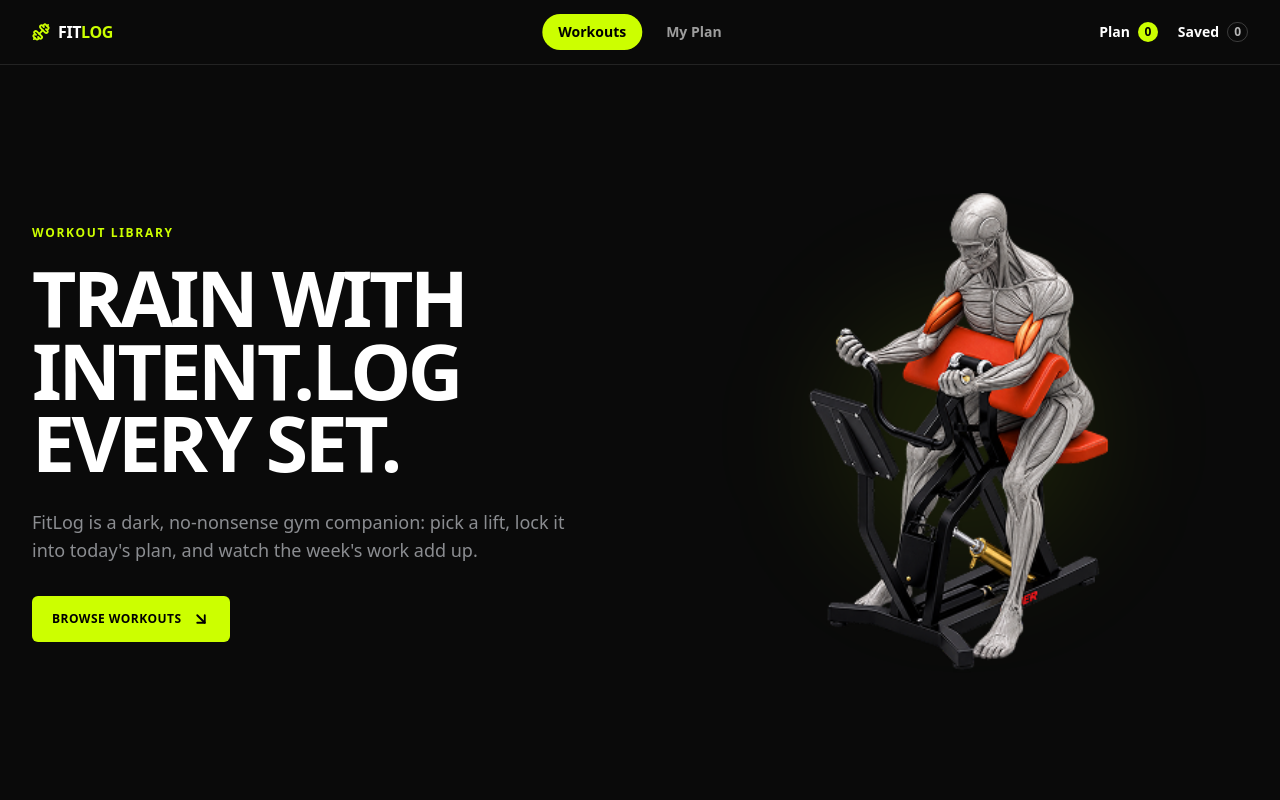
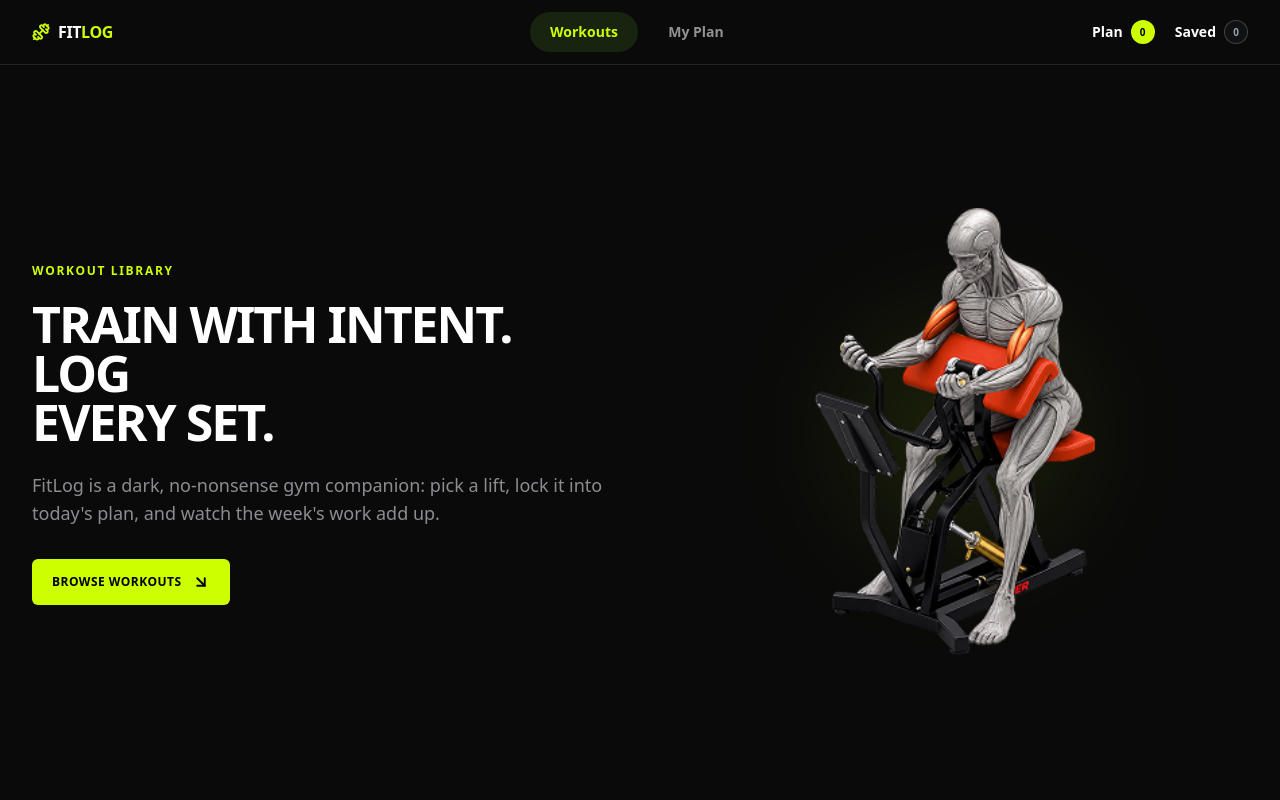
Before and after one commit to abusayamdev/assi-6-FitLog, a Next.js app: page / in a window 1280 px wide. Shown: the top 800 px of the page. Built offline with nearby package versions, Linux system fonts and the light colour scheme; no server answers.

Commit message:
all code ok

```diff
--- a/src/app/globals.css
+++ b/src/app/globals.css
@@ -21,7 +21,7 @@ body {
 /* Main container */
 .fitlog-container {
   width: 100%;
-  max-width: 1280px;
+  max-width: 1440px;
   margin-inline: auto;
   padding-inline: 24px;
 }
--- a/src/components/Hero.tsx
+++ b/src/components/Hero.tsx
@@ -6,9 +6,9 @@ export default function Hero() {
     return (
         <section className="border-b border-white/10 bg-[#0a0a0a]">
             <div className="fitlog-container">
-                <div className="grid min-h-[calc(100vh-64px)] items-center gap-10 py-12 md:gap-14 md:py-16 lg:grid-cols-2 lg:gap-20 lg:py-20">
+                <div className="grid min-h-[calc(100vh-64px)] items-center gap-10 py-12 md:gap-12 md:py-14 lg:grid-cols-2 lg:gap-16 lg:py-16">
 
-                    {/* Left Content */}
+                    {/* Left content */}
                     <div className="max-w-2xl">
 
                         {/* Eyebrow */}
@@ -16,18 +16,18 @@ export default function Hero() {
                             WORKOUT LIBRARY
                         </p>
 
-                        {/* Heading */}
-                        <h1 className="fitlog-heading mt-5">
-                            TRAIN WITH INTENT.LOG
+                        {/* Main heading */}
+                        <h1 className="mt-5 max-w-[680px] text-[48px] font-extrabold uppercase leading-[0.98] tracking-[-0.04em] text-white sm:text-[16px] md:text-[50px] lg:text-[50px]">
+                            TRAIN WITH INTENT. LOG
                             <br />
-                             EVERY SET.
+                            EVERY SET.
                         </h1>
 
                         {/* Description */}
-                        <p className="mt-7 max-w-xl text-base leading-7 text-[var(--fitlog-muted)] md:text-lg">
+                        <p className="mt-6 max-w-[620px] text-base leading-7 text-[var(--fitlog-muted)] md:text-lg">
                             FitLog is a dark, no-nonsense gym companion:
-                            pick a lift, lock it into today&apos;s plan, and watch
-                            the week&apos;s work add up.
+                            pick a lift, lock it into today&apos;s plan, and
+                            watch the week&apos;s work add up.
                         </p>
 
                         {/* CTA */}
@@ -45,13 +45,13 @@ export default function Hero() {
 
                     </div>
 
-                    {/* Right Image */}
+                    {/* Right image */}
                     <div className="relative flex items-center justify-center">
 
-                        <div className="relative w-full max-w-[520px]">
+                        <div className="relative w-full max-w-[500px]">
 
-                            {/* Lime Glow */}
-                            <div className="absolute left-1/2 top-1/2 h-64 w-64 -translate-x-1/2 -translate-y-1/2 rounded-full bg-[#ccff00]/10 blur-3xl" />
+                            {/* Soft lime glow */}
+                            <div className="absolute left-1/2 top-1/2 h-56 w-56 -translate-x-1/2 -translate-y-1/2 rounded-full bg-[#ccff00]/10 blur-3xl" />
 
                             <Image
                                 src="/assets/banner.png"
@@ -59,7 +59,7 @@ export default function Hero() {
                                 width={520}
                                 height={520}
                                 priority
-                                className="relative z-10 mx-auto h-auto w-full max-w-[480px] object-contain"
+                                className="relative z-10 mx-auto h-auto w-full max-w-[450px] object-contain"
                             />
 
                         </div>
--- a/src/components/NavBar.tsx
+++ b/src/components/NavBar.tsx
@@ -3,22 +3,25 @@
 import Link from "next/link";
 import { Dumbbell } from "lucide-react";
 import { usePathname } from "next/navigation";
+
 import { useFitLog } from "@/context/FitLogContext";
+
+import DesktopNav from "@/components/navbar/DesktopNav";
+import MobileNav from "@/components/navbar/MobileNav";
 
 export default function Navbar() {
     const pathname = usePathname();
 
-    // Get the latest plan and saved counts
     const { planCount, savedCount } = useFitLog();
 
     const isHome = pathname === "/";
     const isMyPlan = pathname === "/my-plan";
 
     return (
-        <nav className="border-b border-white/10 bg-[#0a0a0a]">
-            <div className="mx-auto flex h-16 max-w-7xl items-center justify-between px-4 md:px-8">
+        <nav className=" relative border-b border-white/10 bg-[#0a0a0a]">
+            <div className="fitlog-container flex h-16 max-w-7xl items-center justify-between px-4 md:px-8">
 
-                {/* My FitLog logo */}
+                {/* Logo */}
                 <Link
                     href="/"
                     className="flex items-center gap-2"
@@ -30,59 +33,50 @@ export default function Navbar() {
                     />
 
                     <span className="text-base font-black tracking-tight text-white">
-                        FIT<span className="text-[#ccff00]">LOG</span>
+                        FIT<span className="text-[#ccff00]">
+                            LOG
+                        </span>
                     </span>
                 </Link>
 
-                {/* Main navigation */}
-                <div className="absolute left-1/2 flex -translate-x-1/2 items-center gap-2">
+                {/* Desktop navigation */}
+                <DesktopNav
+                    isHome={isHome}
+                    isMyPlan={isMyPlan}
+                />
 
-                    <Link
-                        href="/"
-                        className={`rounded-full px-4 py-2 text-sm font-bold transition ${isHome
-                                ? "bg-[#ccff00] text-black"
-                                : "text-white/60 hover:text-white"
-                            }`}
-                    >
-                        Workouts
-                    </Link>
+                {/* Right side */}
+                <div className="flex items-center gap-4 md:gap-5">
 
+                    {/* Plan */}
                     <Link
                         href="/my-plan"
-                        className={`rounded-full px-4 py-2 text-sm font-bold transition ${isMyPlan
-                                ? "bg-[#ccff00] text-black"
-                                : "text-white/60 hover:text-white"
-                            }`}
-                    >
-                        My Plan
-                    </Link>
-
-                </div>
-
-                {/* Plan and saved counts */}
-                <div className="flex items-center gap-5">
-
-                    <Link
-                        href="/my-plan"
-                        className="flex items-center gap-2 text-sm font-semibold text-white"
+                        className="flex items-center gap-2 text-sm font-bold text-white"
                     >
                         <span>Plan</span>
 
-                        <span className="flex h-5 min-w-5 items-center justify-center rounded-full bg-[#ccff00] px-1.5 text-xs font-bold text-black">
+                        <span className="flex h-6 min-w-6 items-center justify-center rounded-full bg-[#ccff00] px-1.5 text-[10px] font-black text-black">
                             {planCount}
                         </span>
                     </Link>
 
+                    {/* Saved */}
                     <Link
                         href="/my-plan"
-                        className="flex items-center gap-2 text-sm font-semibold text-white"
+                        className="flex items-center gap-2 text-sm font-bold text-white"
                     >
                         <span>Saved</span>
 
-                        <span className="flex h-5 min-w-5 items-center justify-center rounded-full border border-white/20 px-1.5 text-xs font-bold text-white/70">
+                        <span className="flex h-6 min-w-6 items-center justify-center rounded-full border border-white/20 bg-[#101114] px-1.5 text-[10px] font-bold text-white/60">
                             {savedCount}
                         </span>
                     </Link>
+
+                    {/* Mobile menu */}
+                    <MobileNav
+                        isHome={isHome}
+                        isMyPlan={isMyPlan}
+                    />
 
                 </div>
             </div>
--- a/src/components/WorkoutLibrary.tsx
+++ b/src/components/WorkoutLibrary.tsx
@@ -55,7 +55,7 @@ export default function WorkoutLibrary() {
                 <div className="mb-8 flex items-end justify-between gap-6">
 
                     <div>
-                        <p className="fitlog-eyebrow">
+                        <p className="text-3xl font-bold ">
                             THE LIBRARY
                         </p>
 
--- /dev/null
+++ b/src/components/navbar/DesktopNav.tsx
@@ -0,0 +1,35 @@
+import Link from "next/link";
+
+type DesktopNavProps = {
+    isHome: boolean;
+    isMyPlan: boolean;
+};
+
+export default function DesktopNav({
+    isHome,
+    isMyPlan,
+}: DesktopNavProps) {
+    return (
+        <div className="absolute left-1/2 hidden -translate-x-1/2 -translate-x-1/2 items-center gap-1 md:flex">
+            <Link
+                href="/"
+                className={`flex h-10 min-w-[108px] items-center justify-center rounded-full px-5 text-sm font-bold transition ${isHome
+                        ? "bg-[#17240f] text-[#ccff00]"
+                        : "text-white/55 hover:text-white"
+                    }`}
+            >
+                Workouts
+            </Link>
+
+            <Link
+                href="/my-plan"
+                className={`flex h-10 min-w-[108px] items-center justify-center rounded-full px-5 text-sm font-bold transition ${isMyPlan
+                        ? "bg-[#17240f] text-[#ccff00]"
+                        : "text-white/55 hover:text-white"
+                    }`}
+            >
+                My Plan
+            </Link>
+        </div>
+    );
+}
--- /dev/null
+++ b/src/components/navbar/MobileNav.tsx
@@ -0,0 +1,66 @@
+"use client";
+
+import Link from "next/link";
+import { Menu, X } from "lucide-react";
+import { useState } from "react";
+
+type MobileNavProps = {
+    isHome: boolean;
+    isMyPlan: boolean;
+};
+
+export default function MobileNav({
+    isHome,
+    isMyPlan,
+}: MobileNavProps) {
+    const [open, setOpen] = useState(false);
+
+    return (
+        <div className="md:hidden">
+            {/* Menu button */}
+            <button
+                type="button"
+                onClick={() => setOpen(!open)}
+                aria-label="Toggle navigation"
+                className="flex h-9 w-9 items-center justify-center rounded-full border border-white/10 text-white/70 transition hover:border-white/20 hover:text-white"
+            >
+                {open ? (
+                    <X size={18} />
+                ) : (
+                    <Menu size={18} />
+                )}
+            </button>
+
+            {/* Mobile menu */}
+            {open && (
+                <div className="absolute left-0 right-0 top-16 z-50 border-b border-white/10 bg-[#0a0a0a] px-4 py-4 shadow-xl">
+                    <div className="flex flex-col gap-2">
+
+                        <Link
+                            href="/"
+                            onClick={() => setOpen(false)}
+                            className={`rounded-lg px-4 py-3 text-sm font-bold transition ${isHome
+                                    ? "bg-[#ccff00] text-black"
+                                    : "text-white/60 hover:bg-white/5 hover:text-white"
+                                }`}
+                        >
+                            Workouts
+                        </Link>
+
+                        <Link
+                            href="/my-plan"
+                            onClick={() => setOpen(false)}
+                            className={`rounded-lg px-4 py-3 text-sm font-bold transition ${isMyPlan
+                                    ? "bg-[#ccff00] text-black"
+                                    : "text-white/60 hover:bg-white/5 hover:text-white"
+                                }`}
+                        >
+                            My Plan
+                        </Link>
+
+                    </div>
+                </div>
+            )}
+        </div>
+    );
+}
```
